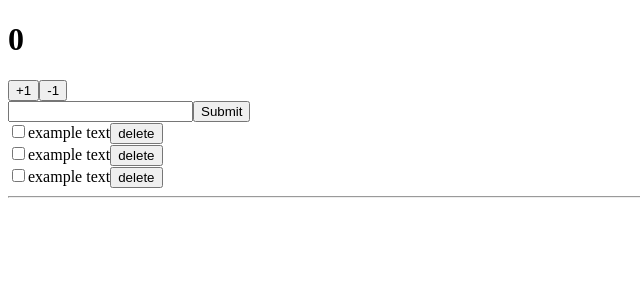
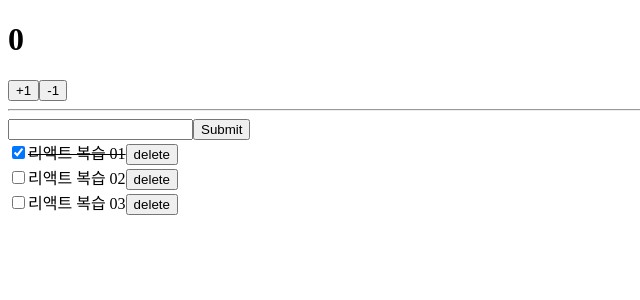
Before and after one commit to normalstory/redux-st02, a React (Create React App) app: page / in a window 1280 px wide. Shown: the top 300 px of the page, without its empty margins (0-640 px from the left). Built offline with nearby package versions, Linux system fonts and the light colour scheme.

Commit message:
리덕스적용하기 01

```diff
--- a/package.json
+++ b/package.json
@@ -8,7 +8,10 @@
     "@testing-library/user-event": "^12.1.10",
     "react": "^17.0.1",
     "react-dom": "^17.0.1",
+    "react-redux": "^7.2.2",
     "react-scripts": "4.0.1",
+    "redux": "^4.0.5",
+    "redux-devtools-extension": "^2.13.8",
     "web-vitals": "^0.2.4"
   },
   "scripts": {
--- a/src/App.js
+++ b/src/App.js
@@ -1,13 +1,13 @@
 import React from "react";
-import Counter from "./components/Counter";
-import Todos from "./components/Todos";
+import TodosContainer from "./containers/TodosContainer";
+import CounterContainer from "./containers/CounterContainer";
 
 function App() {
   return (
     <div>
-      <Counter number={0} />
-      <Todos />
+      <CounterContainer />
       <hr />
+      <TodosContainer />
     </div>
   );
 }
--- a/src/components/Todos.js
+++ b/src/components/Todos.js
@@ -1,11 +1,18 @@
 import React from "react";
 
-const TodoItem = (todo, onToggle, onRemove) => {
+const TodoItem = ({ todo, onToggle, onRemove }) => {
   return (
     <div>
-      <input type="checkbox" />
-      <span>example text</span>
-      <button>delete</button>
+      <input
+        type="checkbox"
+        onClick={() => onToggle(todo.id)}
+        checked={todo.done}
+        readOnly={true}
+      />
+      <span style={{ textDecoration: todo.done ? "line-through" : "none" }}>
+        {todo.text}
+      </span>
+      <button onClick={() => onRemove(todo.id)}>delete</button>
     </div>
   );
 };
@@ -18,18 +25,28 @@
   onToggle,
   onRemove,
 }) => {
-  const onSubmit = (e) => e.preventDefault();
+  const onSubmit = (e) => {
+    e.preventDefault();
+    onInsert(input);
+    onChangeInput("");
+  };
+  const onChange = (e) => onChangeInput(e.target.value);
 
   return (
     <div>
       <form onSubmit={onSubmit}>
-        <input type="text" value={input} onChange={onChangeInput} />
+        <input value={input} onChange={onChange} />
         <button type="submit">Submit</button>
       </form>
       <div>
-        <TodoItem onClick={onToggle} />
-        <TodoItem />
-        <TodoItem />
+        {todos.map((todo) => (
+          <TodoItem
+            todo={todo}
+            key={todo.id}
+            onToggle={onToggle}
+            onRemove={onRemove}
+          />
+        ))}
       </div>
     </div>
   );
--- /dev/null
+++ b/src/containers/CounterContainer.js
@@ -0,0 +1,23 @@
+//키 커넥터
+
+import React from "react";
+import { connect } from "react-redux";
+import Counter from "../components/Counter";
+import { increase, decrease } from "../modules/counter";
+
+const CounterContainer = ({ number, increase, decrease }) => {
+  return (
+    <Counter number={number} onIncrease={increase} onDecrease={decrease} />
+  );
+};
+
+//익명함수로 바로 적용
+export default connect(
+  (state) => ({
+    number: state.counter.number,
+  }),
+  {
+    increase, //파라미터 함수가 아닌 객체함수로 전달
+    decrease, //객체함수를 넣으면 connect함수가 알아서 bindActionCreators 작업을 대신 해줌
+  }
+)(CounterContainer); //최종목적지
--- /dev/null
+++ b/src/containers/TodosContainer.js
@@ -0,0 +1,43 @@
+import React from "react";
+import Todos from "../components/Todos";
+import { changeInput, insert, toggle, remove } from "../modules/todos";
+import { connect } from "react-redux";
+
+const TodosContainer = ({
+  input,
+  todos,
+  changeInput,
+  insert,
+  toggle,
+  remove,
+}) => {
+  return (
+    <div>
+      <Todos
+        input={input}
+        todos={todos}
+        onChangeInput={changeInput}
+        onInsert={insert}
+        onToggle={toggle}
+        onRemove={remove}
+      />
+    </div>
+  );
+};
+
+export default connect(
+  //   (state) => ({
+  //     input: state.todos.input,
+  //     todos: state.todos.todos,
+  //   }),
+  ({ todos }) => ({
+    input: todos.input,
+    todos: todos.todos,
+  }),
+  {
+    changeInput,
+    insert,
+    toggle,
+    remove,
+  }
+)(TodosContainer);
--- a/src/index.js
+++ b/src/index.js
@@ -1,12 +1,21 @@
+//store , rootReducer
+
 import React from "react";
 import ReactDOM from "react-dom";
+import { createStore } from "redux"; //01 스토어생성, 리듀서 연결
+import { Provider } from "react-redux"; //02 리덕스 적용
+import { composeWithDevTools } from "redux-devtools-extension"; //03 개발자도구
 import App from "./App";
+import rootReducer from "./modules"; //01 스토어생성, 리듀서 연결
 import reportWebVitals from "./reportWebVitals";
 
+const store = createStore(rootReducer, composeWithDevTools()); //01 스토어생성, 리듀서 연결
+
 ReactDOM.render(
-  <React.StrictMode>
+  //02
+  <Provider store={store}>
     <App />
-  </React.StrictMode>,
+  </Provider>,
   document.getElementById("root")
 );
 
--- /dev/null
+++ b/src/modules/counter.js
@@ -0,0 +1,26 @@
+//redux - Ducks pettern 01 액션타입
+const INCREASE = "counter/INCREASE";
+const DECREASE = "counter/DECREASE";
+
+//redux - Ducks pettern 02 액션생성함수
+export const increase = () => ({ type: INCREASE });
+export const decrease = () => ({ type: DECREASE });
+
+//redux - Ducks pettern 03 초기상태
+const initialState = {
+  number: 0,
+};
+
+//redux - Ducks pettern 04 리듀서
+function counter(state = initialState, action) {
+  switch (action.type) {
+    case INCREASE:
+      return { number: state.number + 1 };
+    case DECREASE:
+      return { number: state.number - 1 };
+    default:
+      return state;
+  }
+}
+
+export default counter;
--- /dev/null
+++ b/src/modules/index.js
@@ -0,0 +1,11 @@
+//import React from 'react';
+import { combineReducers } from "redux";
+import counter from "./counter";
+import todos from "./todos";
+
+const rootReducer = combineReducers({
+  counter,
+  todos,
+});
+
+export default rootReducer;
--- /dev/null
+++ b/src/modules/todos.js
@@ -0,0 +1,70 @@
+//redux - Ducks pettern 01 액션타입
+const CHANGE_INPUT = "todos/CHANGE_INPUT";
+const INSERT = "todos/INSERT";
+const TOGGLE = "todos/TOGGLE";
+const REMOVE = "todos/REMOVE";
+
+//redux - Ducks pettern 02 액션생성함수
+export const changeInput = (input) => ({ type: CHANGE_INPUT, input });
+let id = 4; //example text 개수, 새글 추가될떄마다 +1을 시작하기 위한 기준값
+export const insert = (text) => ({
+  type: INSERT,
+  todo: { id: id++, text, done: false },
+});
+export const toggle = (id) => ({ type: TOGGLE, id });
+export const remove = (id) => ({ type: REMOVE, id });
+
+//redux - Ducks pettern 03 초기상태
+const initialState = {
+  input: "",
+  todos: [
+    {
+      id: 1,
+      text: "리액트 복습 01",
+      done: true,
+    },
+    {
+      id: 2,
+      text: "리액트 복습 02",
+      done: false,
+    },
+    {
+      id: 3,
+      text: "리액트 복습 03",
+      done: false,
+    },
+  ],
+};
+
+//redux - Ducks pettern 04 리듀서
+function todos(state = initialState, action) {
+  switch (action.type) {
+    case CHANGE_INPUT:
+      return {
+        ...state,
+        input: action.input,
+      };
+    case INSERT:
+      return {
+        ...state,
+        todos: state.todos.concat(action.todo),
+      };
+    case TOGGLE:
+      return {
+        ...state,
+        todos: state.todos.map((todo) =>
+          todo.id === action.id ? { ...todo, done: !todo.done } : todo
+        ),
+      };
+    case REMOVE:
+      return {
+        ...state,
+        todos: state.todos.filter((todo) => todo.id !== action.id),
+      };
+
+    default:
+      return state;
+  }
+}
+
+export default todos;
```
Also changed, not shown: src/containers/CounterContainer_anonymous.js (added, +29 -0 lines), src/containers/CounterContainer_basic.js (added, +29 -0 lines), 2 other files (tests, documents, lock files or other folders).
